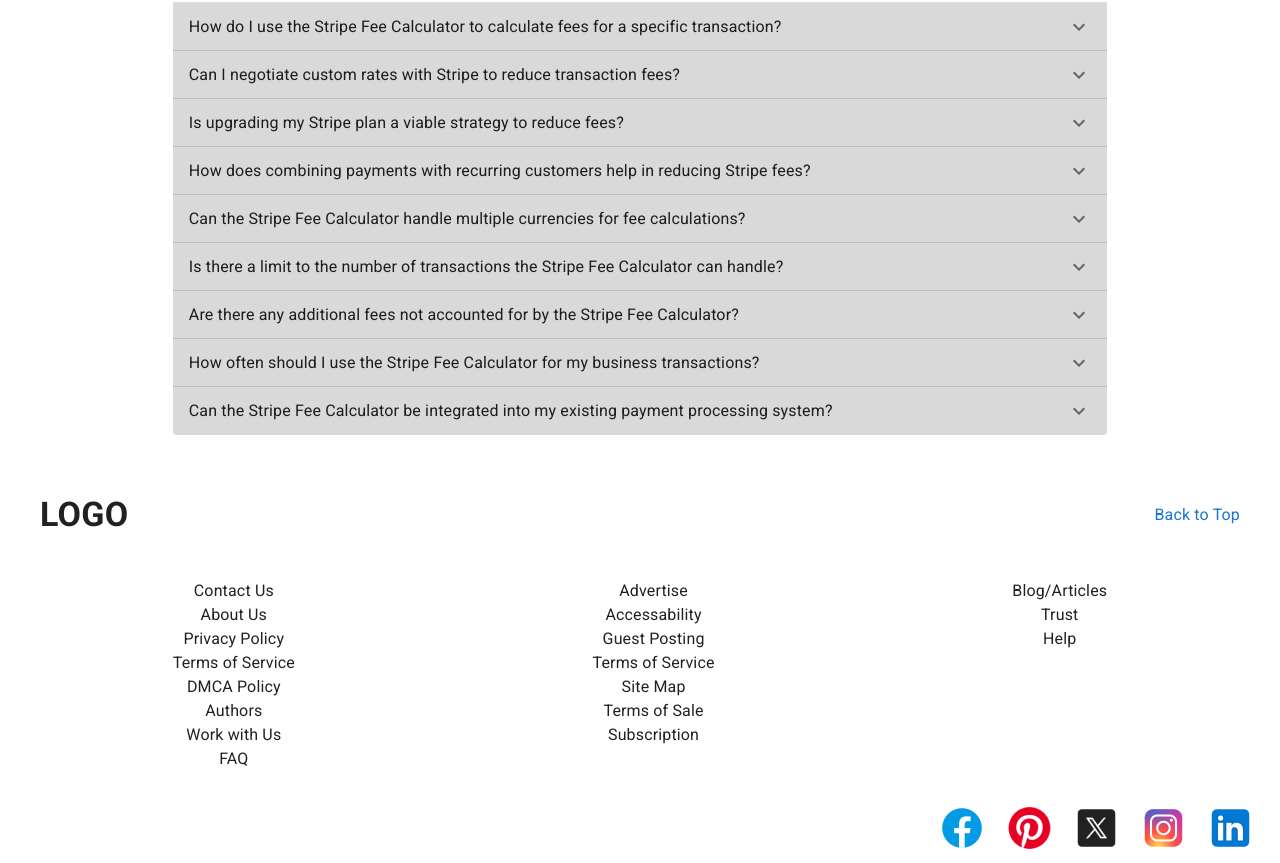
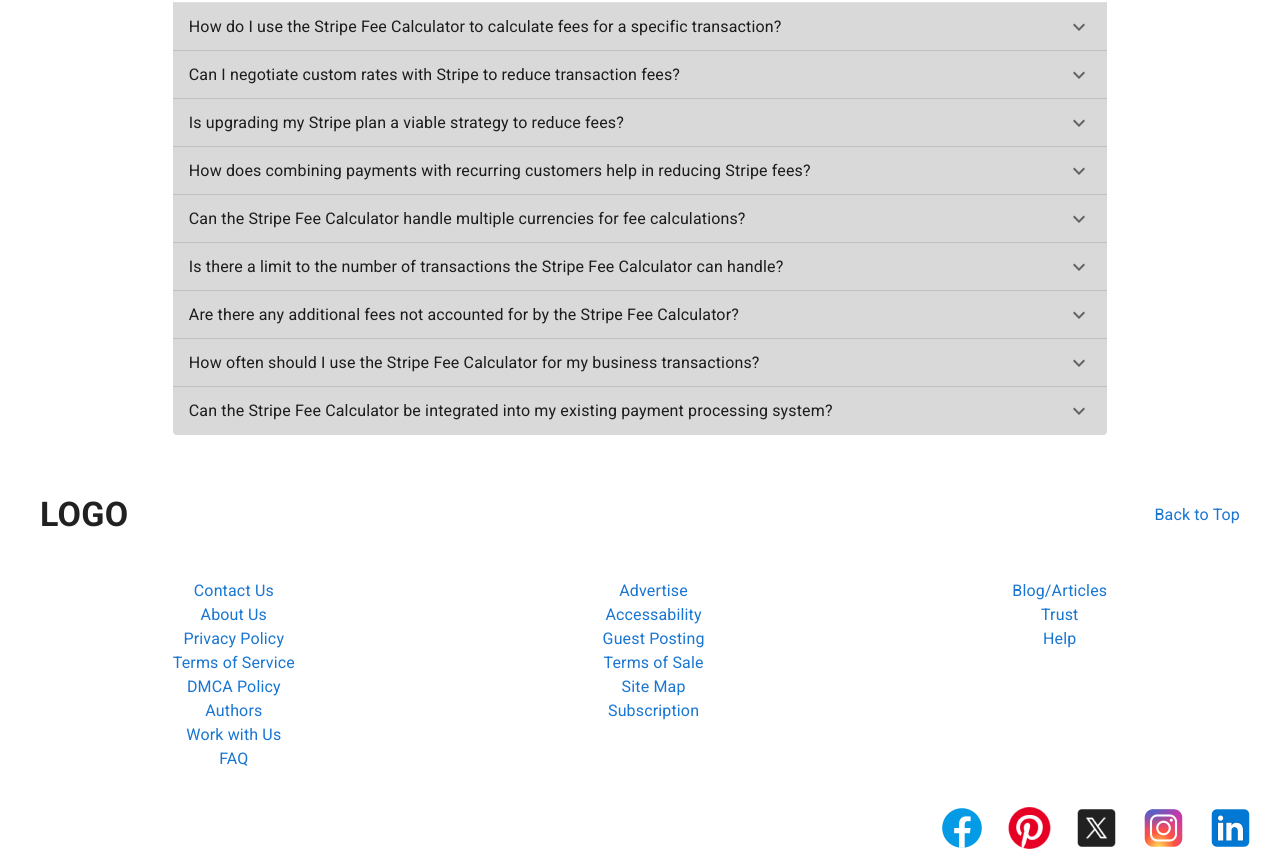
Before and after one commit to digitrixagency/stripe-fee-calculator, a React (Vite) app: page / in a window 1280 px wide. Shown: the part 1932-2795 px from the top of the page. Built offline with nearby package versions, Linux system fonts and the light colour scheme.

Commit message:
added footer links

```diff
--- a/src/components/DashBoard.jsx
+++ b/src/components/DashBoard.jsx
@@ -1,6 +1,7 @@
 import Box from "@mui/material/Box"
 import Typography from "@mui/material/Typography"
 import FormComponent from "./FormComponent"
+import FeeCalculation from "./FeeCalculation"
 
 
 const content1 = ["Navigating through the intricacies of Stripe fees can be overwhelming, especially for businesses processing numerous transactions. To alleviate this burden, Tipalti presents a user-friendly solution – the Stripe Fee Calculator. Tailored for businesses of all sizes, this tool is designed to streamline the process of calculating Stripe transaction fees, saving your valuable time and resources.",
@@ -97,7 +98,7 @@
                 ))}
             </Box>
             <Box width={'80%'} marginY={2}>
-                <Typography variant="h5">
+                <Typography variant="h6">
                 What is Strip
                 </Typography>
                 <Typography variant="body1">
@@ -108,7 +109,7 @@
                 </Typography>
             </Box>
             <Box width={'80%'} marginY={2}>
-                <Typography variant="h5">
+                <Typography variant="h6">
                 What is the Stripe Fee Calculator
                 </Typography>
                 <Typography variant="body1">
@@ -116,7 +117,7 @@
                 </Typography>
             </Box>
             <Box width={'80%'} marginY={2}>
-                <Typography variant="h6">
+                <Typography variant="h6" fontWeight={400}>
                 Unveiling the Key Data for Accurate Stripe Fee Calculations
                 </Typography>
                 <Typography variant="body1">
@@ -131,6 +132,7 @@
                 Armed with this insightful data, your business can effortlessly input information into the Stripe Fee Calculator, generating a comprehensive breakdown of fees, including a percentage of the processing fee and a fixed fee per transaction. Mastering these nuances empowers businesses to navigate the intricacies of Stripe fees with confidence.
                 </Typography>
             </Box>
+            <FeeCalculation/>
         </Box>
 
     </Box>
--- /dev/null
+++ b/src/components/FeeCalculation.jsx
@@ -0,0 +1,34 @@
+import Typography from "@mui/material/Typography";
+import Box from "@mui/material/Box";
+
+const FeeCalculation = () => {
+    return <Box width="80%">
+    <Box marginY={2}>
+    <Typography variant="h6">
+        How Stripe Fee Calculation Works
+    </Typography>
+    <Typography varaint="body1">
+    {"Let's break down how the Stripe Fee Calculation works using the formula provided for four of the most popular currencies: USD (United States Dollar), EUR (Euro), GBP (British Pound), and JPY (Japanese Yen)."}
+    </Typography>
+    </Box>
+    <Box marginY={2}>
+    <Typography variant="h6">
+        FORMULA
+    </Typography>
+    <Typography variant="h7">
+        Fee=Fixed Fee+(Transaction Amount×Percentage Fee)
+    </Typography>
+    </Box>
+    <Box marginY={2}>
+    <Typography variant="h6">
+    Given Values for Illustration:
+    </Typography>
+    <ul>
+        <li>Fixed Fee: $0.30</li>
+        <li>Percentage Fee: 2.9%</li>
+    </ul>
+    </Box>
+    </Box>
+}
+
+export default FeeCalculation;
--- a/src/components/Footer.jsx
+++ b/src/components/Footer.jsx
@@ -11,28 +11,76 @@
 import lImg from  "../assets/LinkedIn.png"
 
 const footerMenu1 = [
-    "Contact Us",
-    "About Us",
-    "Privacy Policy",
-    "Terms of Service",
-    "DMCA Policy",
-    "Authors",
-    "Work with Us",
-    "FAQ"
+    {title: "Contact Us",
+        link : "https://stripefeecalculator.net/page/contact-us/"},
+    {
+        title: "About Us",
+        link: "https://stripefeecalculator.net/page/about-us/"
+    },
+    {
+        title: "Privacy Policy",
+        link: "https://stripefeecalculator.net/page/privacy-policy/",
+    },
+    {
+        title: "Terms of Service",
+        link: "https://stripefeecalculator.net/page/terms-and-service/"
+    },
+    {
+        title: "DMCA Policy",
+        link: "https://stripefeecalculator.net/page/dmca/"
+    },
+    {
+        title: "Authors",
+        link: "",
+    },
+    {
+        title: "Work with Us",
+        link: "https://stripefeecalculator.net/page/work-with-us/",
+    },
+    {
+        title: "FAQ",
+        link: ""
+    }
 ]
 const footerMenu2 = [
-    "Advertise",
-    "Accessability",
-    "Guest Posting",
-    "Terms of Service",
-    "Site Map",
-    "Terms of Sale",
-    "Subscription"
+    {
+        title: "Advertise",
+        link: "https://stripefeecalculator.net/page/advertise/"
+    },
+    {
+        title: "Accessability",
+        link: "https://stripefeecalculator.net/page/accessibility/"
+    },
+    {
+        title: "Guest Posting",
+        link: "https://stripefeecalculator.net/page/guest-posting/"
+    },
+    {
+        title: "Terms of Sale",
+        link: "https://stripefeecalculator.net/page/terms-of-sale/"
+    },
+    {
+        title: "Site Map",
+        link: ""
+    },
+    {
+        title: "Subscription",
+        link: "https://stripefeecalculator.net/page/subscription/"
+    }
 ]
 const footerMenu3 = [
-    "Blog/Articles",
-    "Trust",
-    "Help"
+    {
+        title: "Blog/Articles",
+        link: ""
+    },
+    {
+        title: "Trust",
+        link: "https://stripefeecalculator.net/page/trust/"
+    },
+    {
+        title: "Help",
+        link: "https://stripefeecalculator.net/page/help/"
+    }
 ]
 
 const socialList = [
@@ -99,10 +147,12 @@
                         alignItems: 'center',
                         margin: 2,
                     }}>
-                        {footerMenu1.map((item) => (
-                            <Typography key={item}>
-                                {item}
-                            </Typography>
+                        {footerMenu1.map(({title, link}) => (
+                            <Link key={title} href={link} sx = {{
+                                textDecoration: "none"
+                            }}>
+                                {title}
+                            </Link>
                         ))}
                     </Box>
                     <Box sx = {{
@@ -113,9 +163,11 @@
                         margin: 2,
                     }}>
                         {footerMenu2.map((item) => (
-                            <Typography key={item}>
-                                {item}
-                            </Typography>
+                            <Link key={item.title} href={item.link} sx = {{
+                                textDecoration: "none"
+                            }}>
+                                {item.title}
+                            </Link>
                         ))}
                     </Box>
                     <Box
@@ -127,9 +179,11 @@
                         margin: 2
                     }}>
                         {footerMenu3.map((item) => (
-                            <Typography key={item}>
-                                {item}
-                            </Typography>
+                           <Link key={item.title} href={item.link} sx = {{
+                            textDecoration: "none"
+                           }}>
+                            {item.title}
+                           </Link>
                         ))}
                     </Box>
                 </Box>
```
